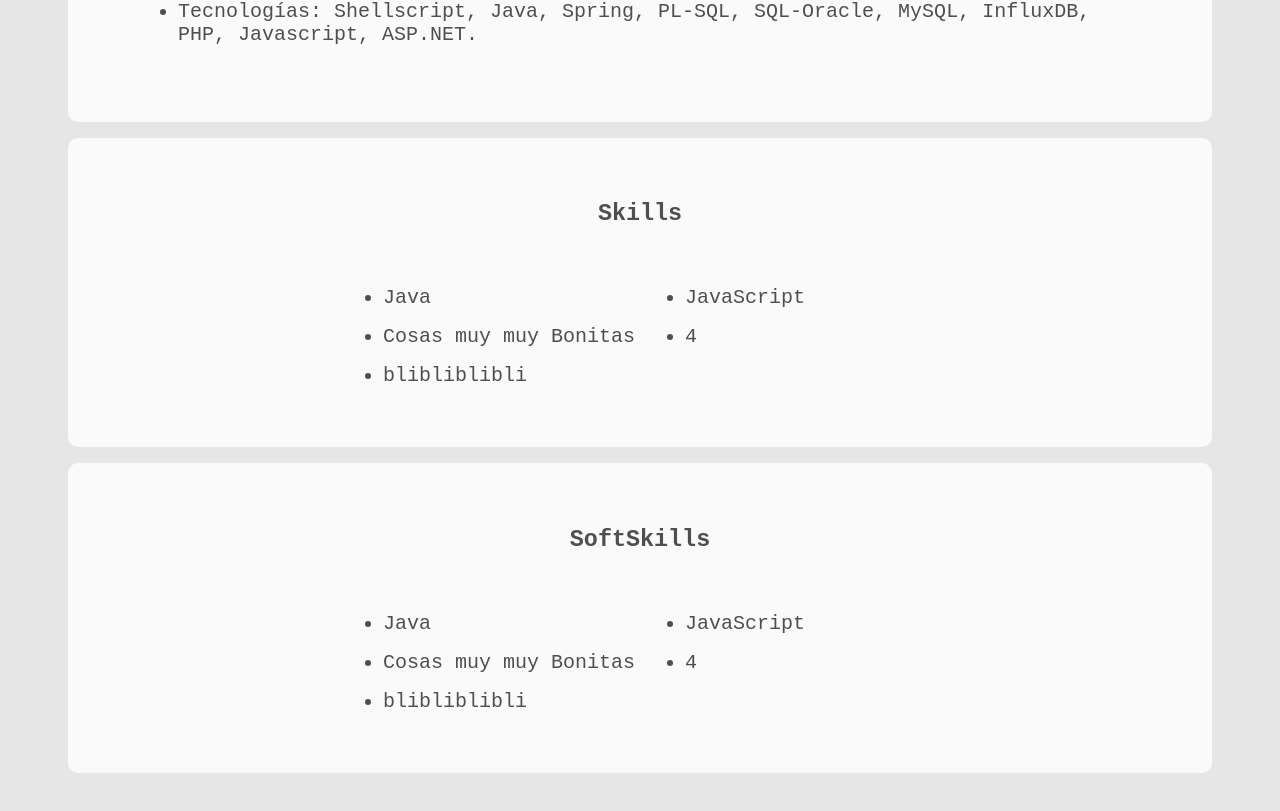
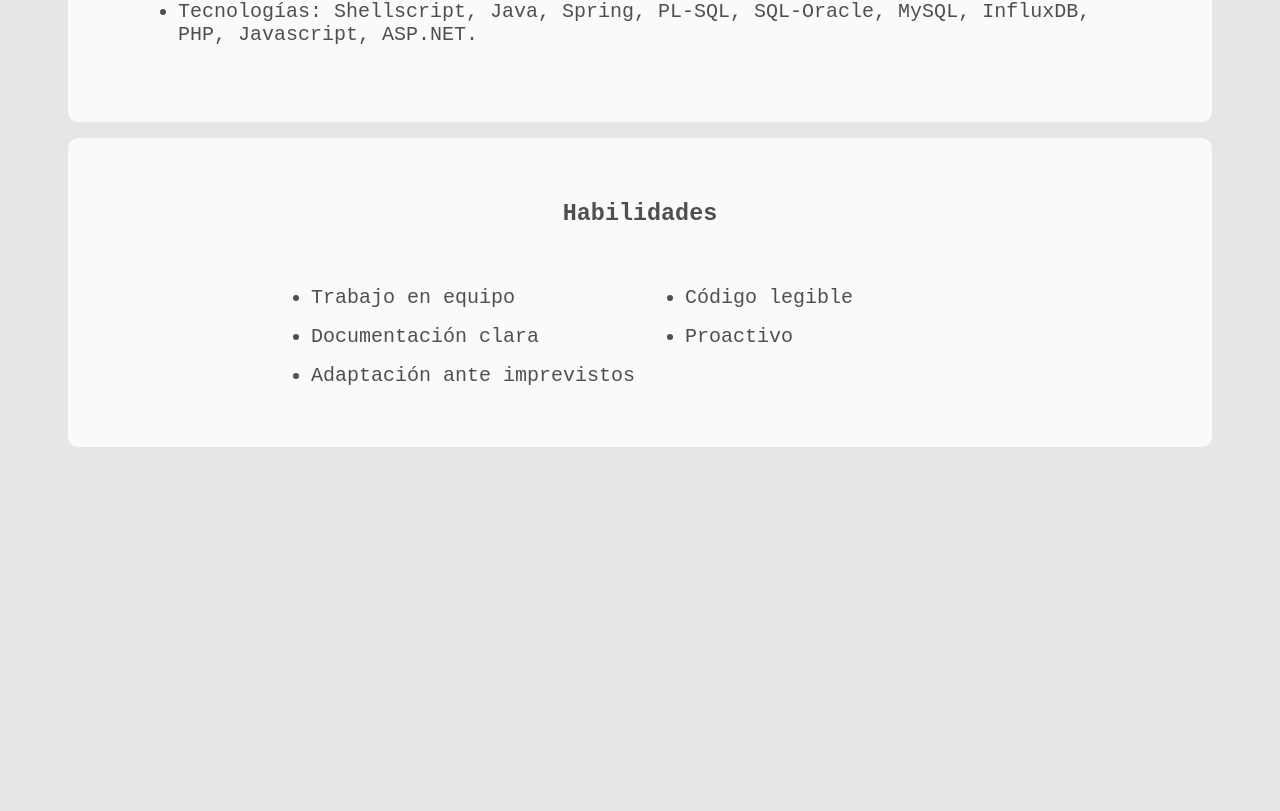
Before and after one commit to sergiofdezperea/simple-portfolio, a React (Vite) app: page / in a window 1280 px wide. Shown: the part 1699-2510 px from the top of the page. After the commit the page ends 2186 px from the top, so only its background shows below. Built offline with nearby package versions, Linux system fonts and the light colour scheme.

Commit message:
Update Skills component with real data

```diff
--- a/src/components/Main.jsx
+++ b/src/components/Main.jsx
@@ -8,24 +8,13 @@ export default function Main() {
       <About />
       <Experiences />
       <Skills
-        titleSkills="Skills"
+        titleSkills="Habilidades"
         arraySkills={[
-          "Java",
-          "JavaScript",
-          "Cosas muy muy Bonitas",
-          "4",
-          "blibliblibli",
-        ]}
-      />
-
-      <Skills
-        titleSkills="SoftSkills"
-        arraySkills={[
-          "Java",
-          "JavaScript",
-          "Cosas muy muy Bonitas",
-          "4",
-          "blibliblibli",
+          "Trabajo en equipo",
+          "Código legible ",
+          "Documentación clara",
+          "Proactivo ",
+          "Adaptación ante imprevistos",
         ]}
       />
     </main>
```
